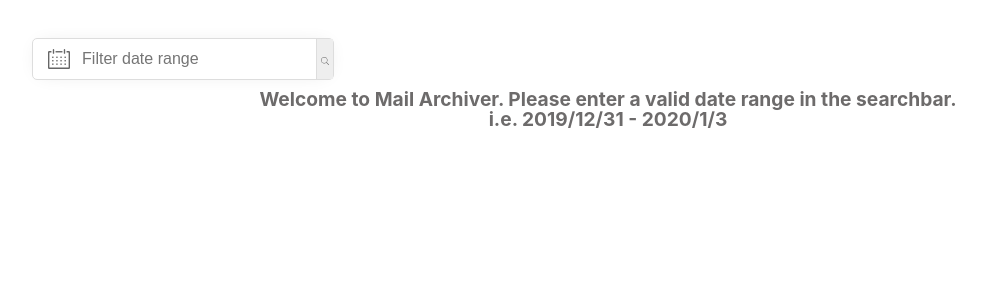
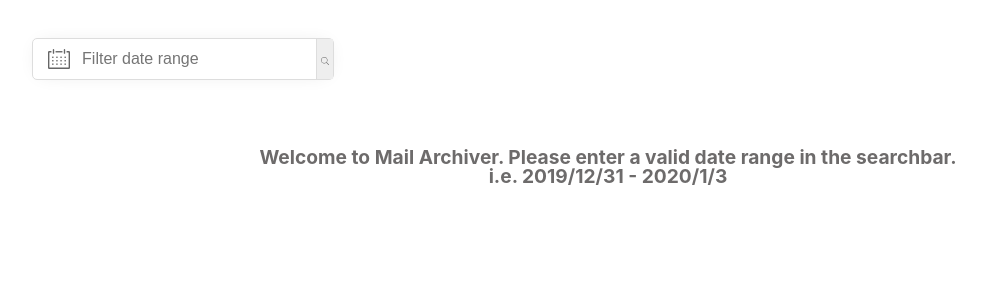
Before and after one commit to Afanami/henngeChallenge, a React (Create React App) app: page / in a window 1280 px wide. Shown: the top 300 px of the page, without its empty margins (32-1018 px from the left). Built offline with nearby package versions, Linux system fonts and the light colour scheme.

Commit message:
default spacing

```diff
--- a/src/components/EmailGrid/EmailGrid.css
+++ b/src/components/EmailGrid/EmailGrid.css
@@ -1,5 +1,9 @@
 h3 {
   font-weight: 600;
+}
+
+.first-render {
+  padding-top: 5%;
 }
 
 .email-grid {
--- a/src/components/EmailGrid/EmailGrid.js
+++ b/src/components/EmailGrid/EmailGrid.js
@@ -70,7 +70,7 @@ class EmailGrid extends Component {
     if (this.props.emails === null) {
       displayGrid = "";
       displayResults = <div className="first-render">
-        <h3><strong>Welcome to Mail Archiver. Please enter a valid date range in the searchbar.<br /> i.e. 2019/12/31 - 2020/1/3</strong></h3>
+        <h4><strong>Welcome to Mail Archiver. Please enter a valid date range in the searchbar.<br /> i.e. 2019/12/31 - 2020/1/3</strong></h4>
       </div>
     } else if ((this.props.emails && this.props.emails.length === 0) || !this.props.emails) {
       displayGrid = <DefaultEmailGrid />
```
